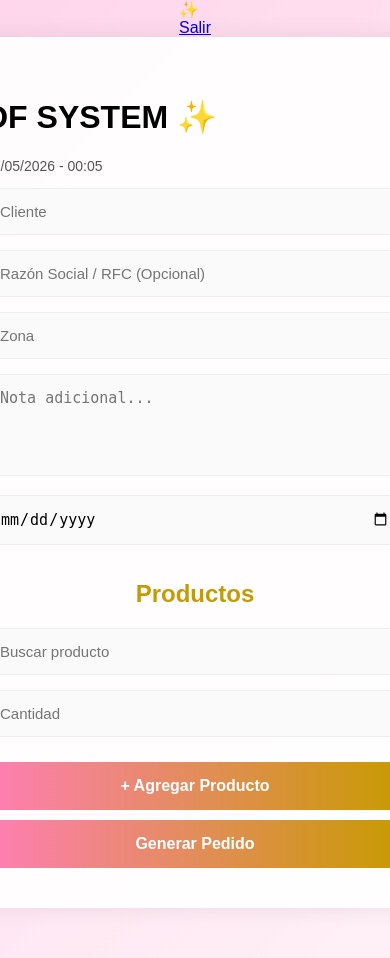
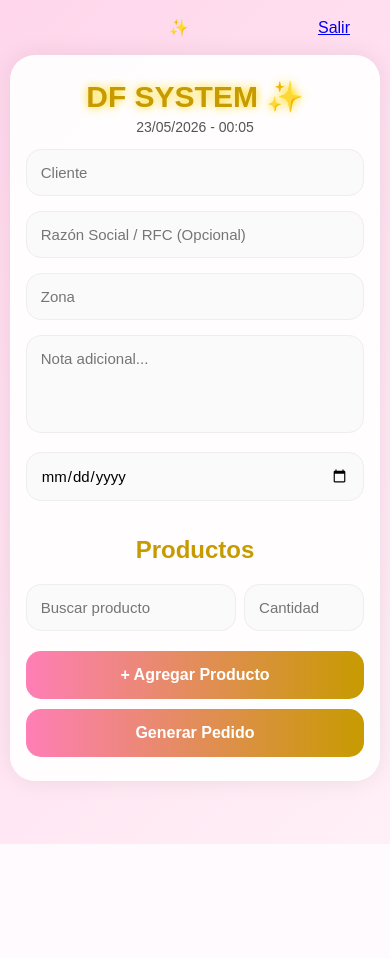
Before and after one commit to dalmaveronica/DF-SYS, a Flask app: page /pedido in a window 390 px wide; the page is wider, and only the part inside the window is pictured. After the commit the page ends 844 px from the top of that part, so only its background shows below. Run offline with Flask 3, Linux system fonts and the light colour scheme; the visitor is signed in with stand-in values (Sample User, id 1).

Commit message:
Update style.css

```diff
--- a/static/style.css
+++ b/static/style.css
@@ -8,58 +8,85 @@ body {
 .fondo {
     min-height: 100vh;
     width: 100%;
-    background: linear-gradient(
-        135deg,
-        #ffd6ec,
-        #ffe3f1,
-        #fff0f7
-    );
+    background: linear-gradient(135deg, #ffd6ec, #ffe3f1, #fff0f7);
     display: flex;
     flex-direction: column;
     align-items: center;
 }
 
-.header {
+/* ── DAL FRANCO flotante a los costados ── */
+.dal-izq,
+.dal-der {
+    position: fixed;
+    top: 50%;
+    transform: translateY(-50%);
+    writing-mode: vertical-rl;
+    font-size: 13px;
+    font-weight: bold;
+    letter-spacing: 6px;
+    text-transform: uppercase;
+    color: #e8a0c0;
+    text-shadow:
+        0 0 8px #ff7eb6,
+        0 0 18px #ff7eb6,
+        0 0 35px #ffb3d9;
+    animation: flotar 3s ease-in-out infinite;
+    pointer-events: none;
+    user-select: none;
+    z-index: 0;
+}
+
+.dal-izq {
+    left: 14px;
+    animation-delay: 0s;
+}
+
+.dal-der {
+    right: 14px;
+    text-orientation: mixed;
+    transform: translateY(-50%) rotate(180deg);
+    animation-delay: 1.5s;
+}
+
+@keyframes flotar {
+    0%   { opacity: 0.5; text-shadow: 0 0 8px #ff7eb6, 0 0 18px #ff7eb6; margin-top: 0px; }
+    50%  { opacity: 1;   text-shadow: 0 0 14px #ff7eb6, 0 0 35px #ffb3d9, 0 0 55px #ffd6ec; margin-top: -12px; }
+    100% { opacity: 0.5; text-shadow: 0 0 8px #ff7eb6, 0 0 18px #ff7eb6; margin-top: 0px; }
+}
+
+/* ── TOP BAR ── */
+.top-bar {
     width: 100%;
     display: flex;
     justify-content: space-between;
     align-items: center;
-    padding: 25px 40px;
+    padding: 18px 40px;
     box-sizing: border-box;
 }
 
-.header h1 {
-    color: #c79b00;
-    margin: 0;
-    font-size: 34px;
-    text-shadow: 0 0 10px gold;
+.btn-salir {
+    background: linear-gradient(90deg, #ff7eb6, #c79b00);
+    color: white;
+    font-weight: bold;
+    font-size: 13px;
+    padding: 8px 18px;
+    border-radius: 20px;
+    text-decoration: none;
+    box-shadow: 0 0 12px rgba(255,105,180,0.3);
+    transition: 0.3s;
 }
 
-.fecha {
-    color: #555;
-    margin-top: 5px;
-    font-size: 14px;
+.btn-salir:hover {
+    transform: scale(1.05);
+    box-shadow: 0 0 20px rgba(255,105,180,0.5);
 }
 
-.usuario-box {
-    background: white;
-    padding: 12px 20px;
-    border-radius: 15px;
-    box-shadow: 0 0 15px rgba(0,0,0,0.1);
+.fecha-top {
+    color: #888;
+    font-size: 13px;
 }
 
-.frase-box {
-    width: 500px;
-    margin-bottom: 20px;
-    background: white;
-    padding: 15px;
-    border-radius: 15px;
-    text-align: center;
-    color: #444;
-    font-weight: bold;
-    box-shadow: 0 0 15px rgba(0,0,0,0.08);
-}
-
+/* ── CONTENEDOR ── */
 .contenedor {
     width: 500px;
     padding: 40px;
@@ -68,6 +95,15 @@ body {
     box-shadow: 0 0 25px rgba(0,0,0,0.08);
     margin-bottom: 50px;
     box-sizing: border-box;
+    z-index: 1;
+}
+
+h1 {
+    color: #c79b00;
+    margin: 0 0 5px 0;
+    font-size: 30px;
+    text-shadow: 0 0 10px gold;
+    text-align: center;
 }
 
 h2 {
@@ -75,8 +111,28 @@ h2 {
     text-align: center;
 }
 
+.fecha {
+    color: #555;
+    margin-top: 5px;
+    font-size: 14px;
+    text-align: center;
+}
+
+/* ── LABEL FECHA ── */
+.label-fecha {
+    display: block;
+    font-size: 13px;
+    font-weight: bold;
+    color: #c79b00;
+    margin-bottom: 4px;
+    margin-top: 4px;
+    padding-left: 4px;
+}
+
+/* ── INPUTS ── */
 input,
-textarea {
+textarea,
+select {
     width: 100%;
     padding: 14px;
     margin-bottom: 15px;
@@ -85,22 +141,56 @@ textarea {
     background: #fafafa;
     font-size: 15px;
     box-sizing: border-box;
+    font-family: Arial;
 }
 
 textarea {
     resize: none;
 }
 
+select {
+    cursor: pointer;
+    color: #444;
+}
+
+/* ── FILA DE PRODUCTO ── */
+.fila {
+    display: flex;
+    gap: 8px;
+    align-items: center;
+    margin-bottom: 10px;
+}
+
+.fila input {
+    margin-bottom: 0;
+}
+
+.fila input:first-child {
+    flex: 2;
+}
+
+.fila input:nth-child(2) {
+    flex: 1;
+}
+
+/* ── BOTÓN BORRAR FILA ── */
+.btn-borrar {
+    width: auto !important;
+    padding: 10px 14px !important;
+    border-radius: 50% !important;
+    background: linear-gradient(135deg, #ff7eb6, #ff4d4d) !important;
+    font-size: 14px !important;
+    margin-top: 0 !important;
+    flex-shrink: 0;
+}
+
+/* ── BOTONES GENERALES ── */
 button {
     width: 100%;
     padding: 15px;
     border: none;
     border-radius: 15px;
-    background: linear-gradient(
-        90deg,
-        #ff7eb6,
-        #c79b00
-    );
+    background: linear-gradient(90deg, #ff7eb6, #c79b00);
     color: white;
     font-size: 16px;
     font-weight: bold;
@@ -113,3 +203,15 @@ button:hover {
     transform: scale(1.02);
     box-shadow: 0 0 20px rgba(255,105,180,0.4);
 }
+
+/* ── RESPONSIVE ── */
+@media (max-width: 540px) {
+    .contenedor {
+        width: 95%;
+        padding: 24px 16px;
+    }
+    .dal-izq, .dal-der {
+        font-size: 10px;
+        letter-spacing: 4px;
+    }
+}
```
